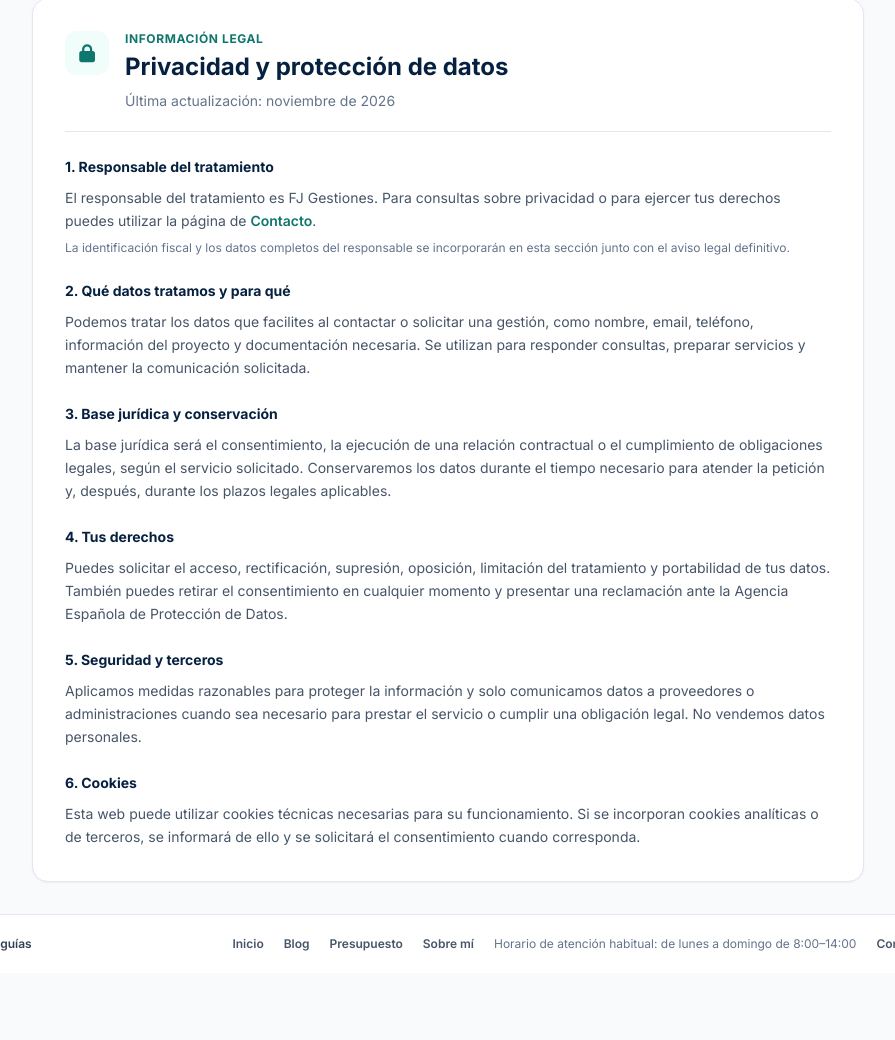
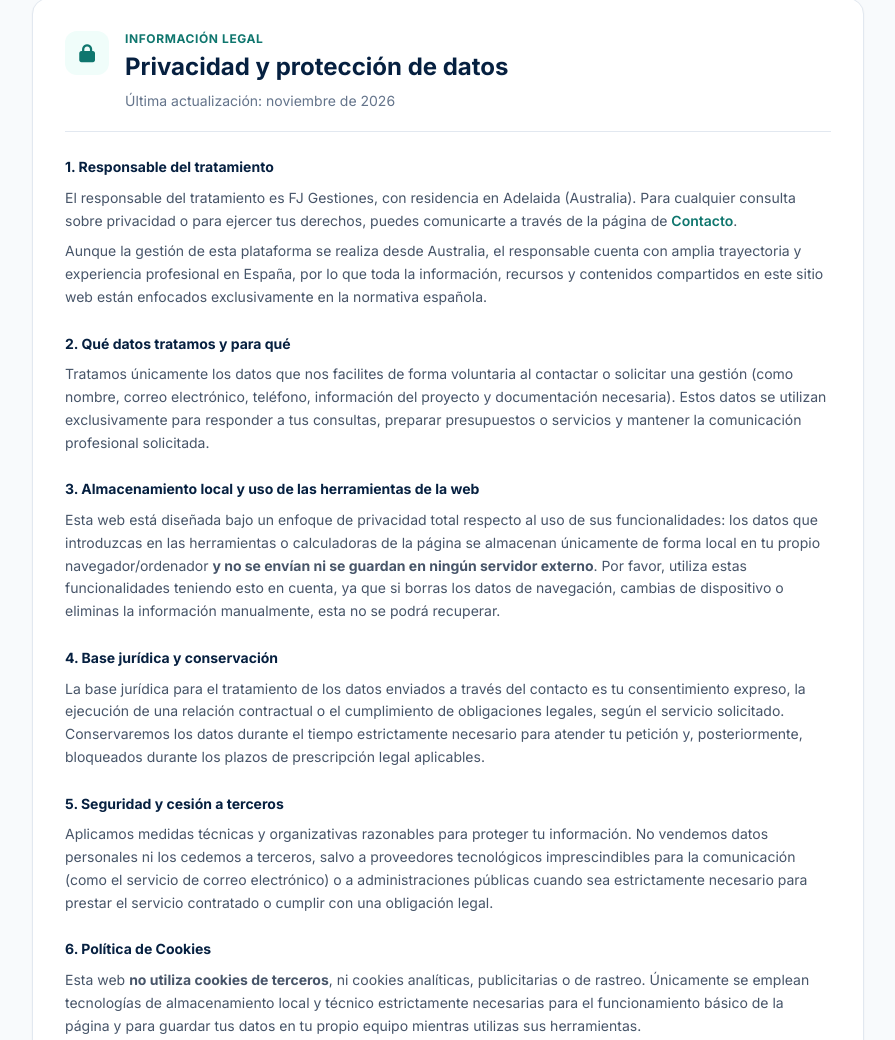
Before and after one commit to FelixJZ17/FJGestiones_ClientOnBoarding, a plain HTML site: page public/rgpd.html in a window 1280 px wide. Shown: the part 279-1319 px from the top of the page, without its empty margins (192-1087 px from the left). Before the commit the page ends 1252 px from the top, so only its background shows below. Drawn offline with nearby package versions, Linux system fonts and the light colour scheme; a script that the page names is missing.

Commit message:
change rgdp.html

```diff
--- a/public/rgpd.html
+++ b/public/rgpd.html
@@ -31,33 +31,38 @@
             <div class="mt-6 space-y-6 text-sm leading-relaxed text-slate-600">
                 <section>
                     <h3 class="font-bold text-navy-900">1. Responsable del tratamiento</h3>
-                    <p class="mt-2">El responsable del tratamiento es FJ Gestiones. Para consultas sobre privacidad o para ejercer tus derechos puedes utilizar la página de <a href="contacto.html" class="font-semibold text-teal-700 hover:text-teal-900">Contacto</a>.</p>
-                    <p class="mt-2 text-xs text-slate-500">La identificación fiscal y los datos completos del responsable se incorporarán en esta sección junto con el aviso legal definitivo.</p>
+                    <p class="mt-2">El responsable del tratamiento es FJ Gestiones, con residencia en Adelaida (Australia). Para cualquier consulta sobre privacidad o para ejercer tus derechos, puedes comunicarte a través de la página de <a href="contacto.html" class="font-semibold text-teal-700 hover:text-teal-900">Contacto</a>.</p>
+                    <p class="mt-2">Aunque la gestión de esta plataforma se realiza desde Australia, el responsable cuenta con amplia trayectoria y experiencia profesional en España, por lo que toda la información, recursos y contenidos compartidos en este sitio web están enfocados exclusivamente en la normativa española.</p>
                 </section>
 
                 <section>
                     <h3 class="font-bold text-navy-900">2. Qué datos tratamos y para qué</h3>
-                    <p class="mt-2">Podemos tratar los datos que facilites al contactar o solicitar una gestión, como nombre, email, teléfono, información del proyecto y documentación necesaria. Se utilizan para responder consultas, preparar servicios y mantener la comunicación solicitada.</p>
+                    <p class="mt-2">Tratamos únicamente los datos que nos facilites de forma voluntaria al contactar o solicitar una gestión (como nombre, correo electrónico, teléfono, información del proyecto y documentación necesaria). Estos datos se utilizan exclusivamente para responder a tus consultas, preparar presupuestos o servicios y mantener la comunicación profesional solicitada.</p>
                 </section>
 
                 <section>
-                    <h3 class="font-bold text-navy-900">3. Base jurídica y conservación</h3>
-                    <p class="mt-2">La base jurídica será el consentimiento, la ejecución de una relación contractual o el cumplimiento de obligaciones legales, según el servicio solicitado. Conservaremos los datos durante el tiempo necesario para atender la petición y, después, durante los plazos legales aplicables.</p>
+                    <h3 class="font-bold text-navy-900">3. Almacenamiento local y uso de las herramientas de la web</h3>
+                    <p class="mt-2">Esta web está diseñada bajo un enfoque de privacidad total respecto al uso de sus funcionalidades: los datos que introduzcas en las herramientas o calculadoras de la página se almacenan únicamente de forma local en tu propio navegador/ordenador <strong>y no se envían ni se guardan en ningún servidor externo</strong>. Por favor, utiliza estas funcionalidades teniendo esto en cuenta, ya que si borras los datos de navegación, cambias de dispositivo o eliminas la información manualmente, esta no se podrá recuperar.</p>
                 </section>
 
                 <section>
-                    <h3 class="font-bold text-navy-900">4. Tus derechos</h3>
-                    <p class="mt-2">Puedes solicitar el acceso, rectificación, supresión, oposición, limitación del tratamiento y portabilidad de tus datos. También puedes retirar el consentimiento en cualquier momento y presentar una reclamación ante la Agencia Española de Protección de Datos.</p>
+                    <h3 class="font-bold text-navy-900">4. Base jurídica y conservación</h3>
+                    <p class="mt-2">La base jurídica para el tratamiento de los datos enviados a través del contacto es tu consentimiento expreso, la ejecución de una relación contractual o el cumplimiento de obligaciones legales, según el servicio solicitado. Conservaremos los datos durante el tiempo estrictamente necesario para atender tu petición y, posteriormente, bloqueados durante los plazos de prescripción legal aplicables.</p>
                 </section>
 
                 <section>
-                    <h3 class="font-bold text-navy-900">5. Seguridad y terceros</h3>
-                    <p class="mt-2">Aplicamos medidas razonables para proteger la información y solo comunicamos datos a proveedores o administraciones cuando sea necesario para prestar el servicio o cumplir una obligación legal. No vendemos datos personales.</p>
+                    <h3 class="font-bold text-navy-900">5. Seguridad y cesión a terceros</h3>
+                    <p class="mt-2">Aplicamos medidas técnicas y organizativas razonables para proteger tu información. No vendemos datos personales ni los cedemos a terceros, salvo a proveedores tecnológicos imprescindibles para la comunicación (como el servicio de correo electrónico) o a administraciones públicas cuando sea estrictamente necesario para prestar el servicio contratado o cumplir con una obligación legal.</p>
                 </section>
 
                 <section>
-                    <h3 class="font-bold text-navy-900">6. Cookies</h3>
-                    <p class="mt-2">Esta web puede utilizar cookies técnicas necesarias para su funcionamiento. Si se incorporan cookies analíticas o de terceros, se informará de ello y se solicitará el consentimiento cuando corresponda.</p>
+                    <h3 class="font-bold text-navy-900">6. Política de Cookies</h3>
+                    <p class="mt-2">Esta web <strong>no utiliza cookies de terceros</strong>, ni cookies analíticas, publicitarias o de rastreo. Únicamente se emplean tecnologías de almacenamiento local y técnico estrictamente necesarias para el funcionamiento básico de la página y para guardar tus datos en tu propio equipo mientras utilizas sus herramientas.</p>
+                </section>
+
+                <section>
+                    <h3 class="font-bold text-navy-900">7. Tus derechos</h3>
+                    <p class="mt-2">Puedes solicitar el acceso, rectificación, supresión, oposición, limitación del tratamiento y portabilidad de tus datos a través de nuestra página de <a href="contacto.html" class="font-semibold text-teal-700 hover:text-teal-900">Contacto</a>. Asimismo, puedes retirar tu consentimiento en cualquier momento y tienes derecho a presentar una reclamación en el canal de <a href="contacto.html" class="font-semibold text-teal-700 hover:text-teal-900">contacto</a> habilitado si consideras que el tratamiento no se ajusta a la normativa vigente.</p>
                 </section>
             </div>
         </article>
```
